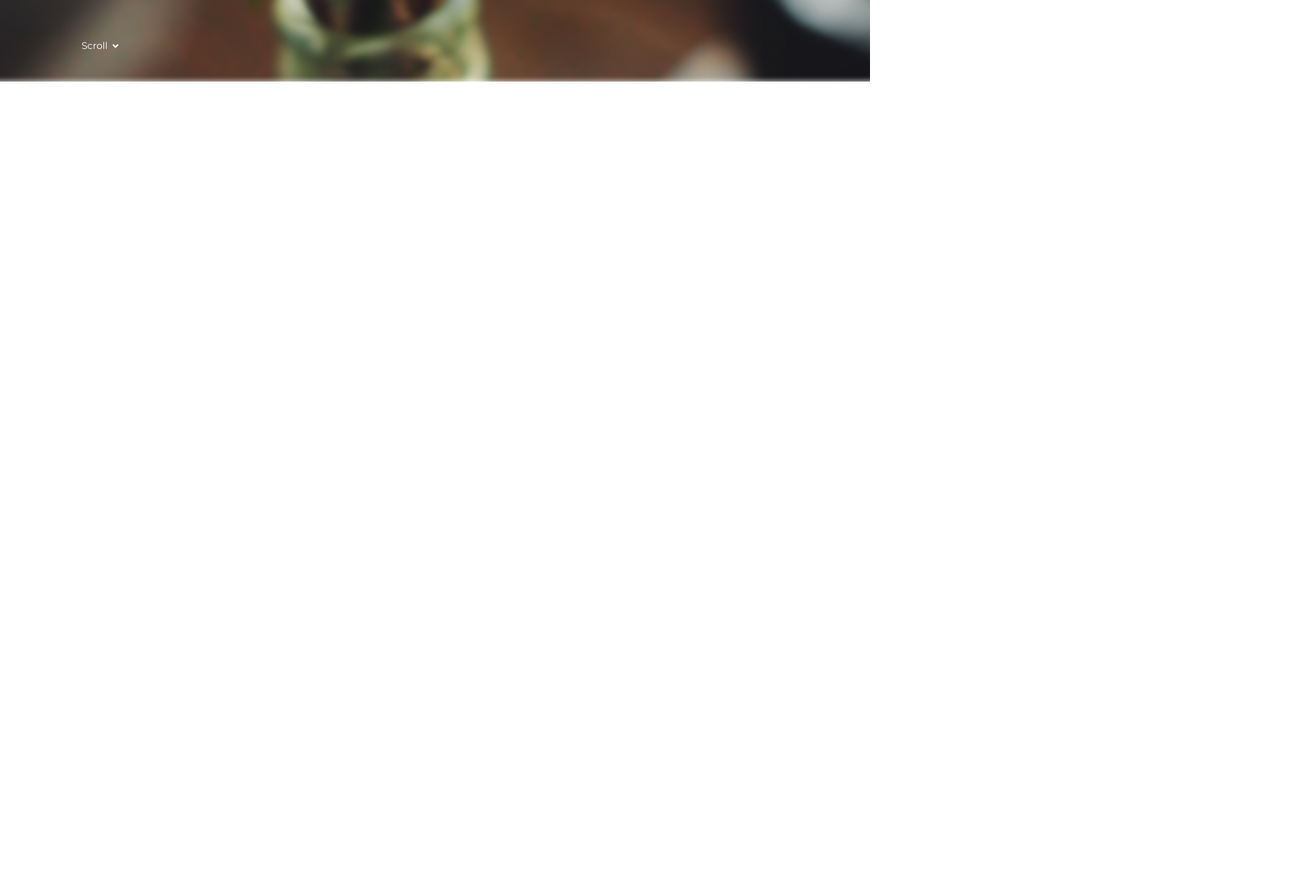
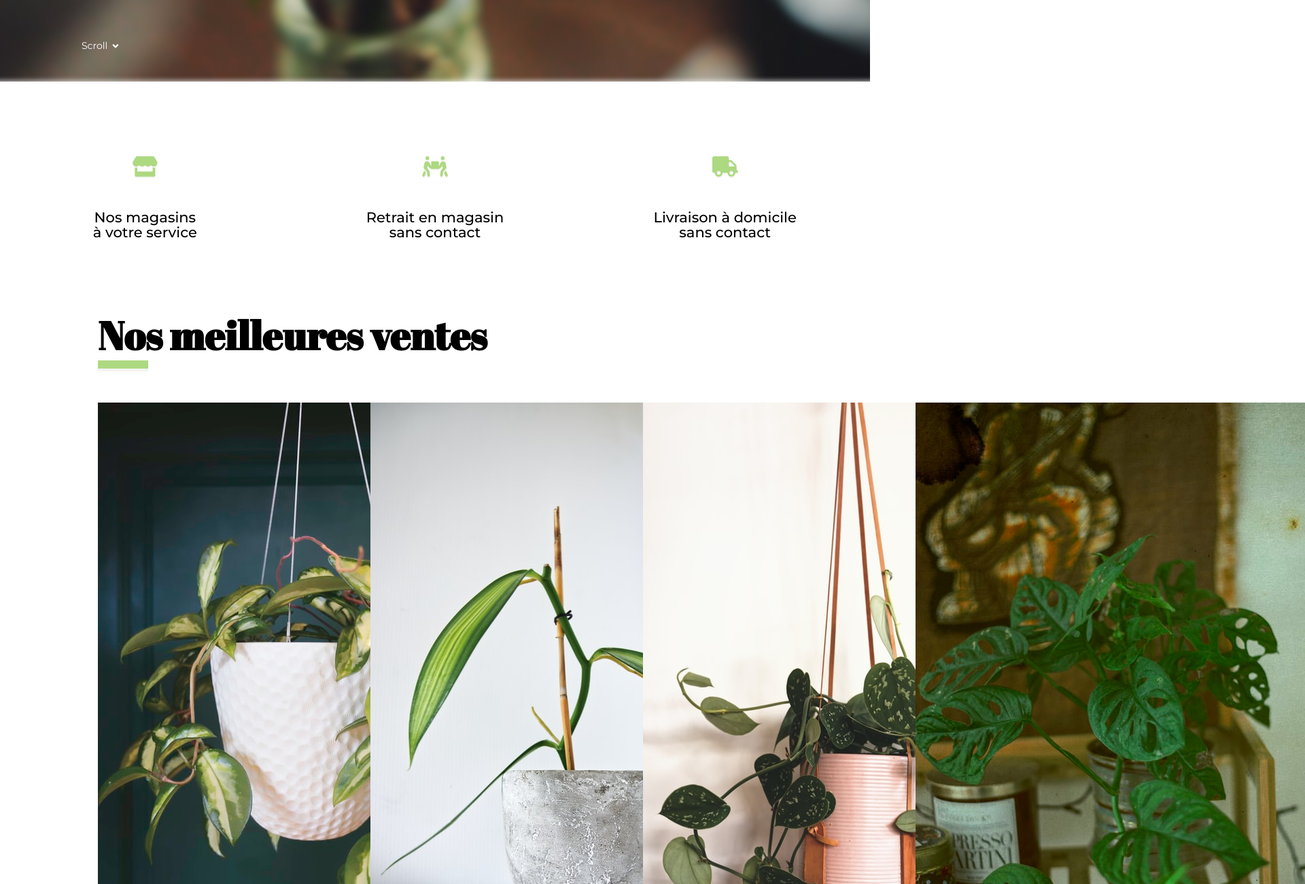
Before and after one commit to clementstorne/Nature-Emoi, a plain HTML site: page index.html in a window 1280 px wide. Shown: the part 960-2260 px from the top of the page at 68% size, 1920 px wide, since content can reach past the window. Before the commit the page ends 1080 px from the top, so only its background shows below. Drawn offline with Linux system fonts and the light colour scheme.

Commit message:
services + début meilleures ventes

```diff
--- a/index.html
+++ b/index.html
@@ -30,8 +30,64 @@
       <div id="scroll">Scroll &nbsp; <i class="fas fa-angle-down"></i></div>
     </header>
 
-    <section></section>
-    <section></section>
+    <section id="services">
+      <div class="service">
+        <i class="fas fa-store"></i> <br />
+        <p>
+          Nos magasins <br />
+          à votre service
+        </p>
+      </div>
+      <div class="service">
+        <i class="fas fa-people-carry"></i> <br />
+        <p>
+          Retrait en magasin <br />
+          sans contact
+        </p>
+      </div>
+      <div class="service">
+        <i class="fas fa-truck"></i> <br />
+        <p>
+          Livraison à domicile<br />
+          sans contact
+        </p>
+      </div>
+    </section>
+
+    <section id="meilleures-ventes">
+      <h2>Nos meilleures ventes</h2>
+
+      <div id="fiches">
+        <div class="fiche">
+          <img src="./images/nos_meilleures_ventes/1.jpg" alt="Plante 1" />
+          <div class="infos">
+            <h3>Plante</h3>
+          </div>
+        </div>
+        <div class="fiche">
+          <img src="./images/nos_meilleures_ventes/2.jpg" alt="Plante 2" />
+          <div class="infos">
+            <h3>Plante</h3>
+          </div>
+        </div>
+        <div class="fiche">
+          <img src="./images/nos_meilleures_ventes/3.jpg" alt="Plante 3" />
+          <div class="infos">
+            <h3>Plante</h3>
+          </div>
+        </div>
+        <div class="fiche">
+          <img src="./images/nos_meilleures_ventes/4.jpg" alt="Plante 4" />
+          <div class="infos">
+            <h3>Plante</h3>
+          </div>
+        </div>
+      </div>
+    </section>
+
+    <section id="plantes">
+      <h2>Nos plantes</h2>
+    </section>
 
     <footer></footer>
   </body>
--- a/sass/layouts/_base.scss
+++ b/sass/layouts/_base.scss
@@ -15,6 +15,31 @@ h1 {
   color: $white;
 }
 
+h2 {
+  font: {
+    family: "Abril Fatface", cursive;
+    size: 58px;
+  }
+  color: $black;
+  padding-left: 144px;
+}
+
+h2:after {
+  display: block;
+  width: 74px;
+  content: "";
+  border-bottom: 12px solid $lightgreen;
+  box-shadow: $lightgray 0px 4px 1px;
+  margin-top: 6px;
+}
+
+h3 {
+  font: {
+    weight: 500;
+    size: 21px;
+  }
+}
+
 a {
   text-decoration: none;
   color: $white;
--- a/sass/main.scss
+++ b/sass/main.scss
@@ -8,3 +8,6 @@
 @import "./layouts/header";
 @import "./layouts/navigation";
 @import "./layouts/footer";
+
+@import "./pages/services";
+@import "./pages/meilleuresventes";
--- /dev/null
+++ b/sass/pages/_meilleuresventes.scss
@@ -0,0 +1,26 @@
+#meilleures-ventes {
+  height: 1080px;
+}
+
+#fiches {
+  width: 1644px;
+  display: grid;
+  grid-template-rows: 568px;
+  grid-template-columns: repeat(4, 411px);
+  margin: 50px 144px;
+  align-items: flex-end;
+}
+
+.fiche {
+  img {
+    object-fit: cover;
+    object-position: 50% 50%;
+    overflow: hidden;
+  }
+  .infos {
+    height: 108px;
+    width: 100%;
+    background-color: rgba(255, 255, 255, 0.8);
+    transform: translate(0px, -108px);
+  }
+}
--- /dev/null
+++ b/sass/pages/_services.scss
@@ -0,0 +1,28 @@
+#services {
+  height: 343px;
+  display: flex;
+  flex-flow: row nowrap;
+  justify-content: space-around;
+  align-items: center;
+}
+
+.service {
+  width: 215px;
+  display: flex;
+  flex-flow: column nowrap;
+  justify-content: space-between;
+  align-items: center;
+  i {
+    color: $lightgreen;
+    font-size: 30px;
+    text-shadow: $lightgray 0px 2px;
+    padding-bottom: 35px;
+  }
+  p {
+    font: {
+      weight: 500;
+      size: 21px;
+    }
+    text-align: center;
+  }
+}
--- a/sass/utils/_variables.scss
+++ b/sass/utils/_variables.scss
@@ -1,3 +1,5 @@
 $white: #fff;
+$black: #000;
 $whitetransp: #ffffffdf;
 $lightgreen: #add981;
+$lightgray: #f3f3f3;
```
Also changed, not shown: stylesheets/main.css, 1 other file.
